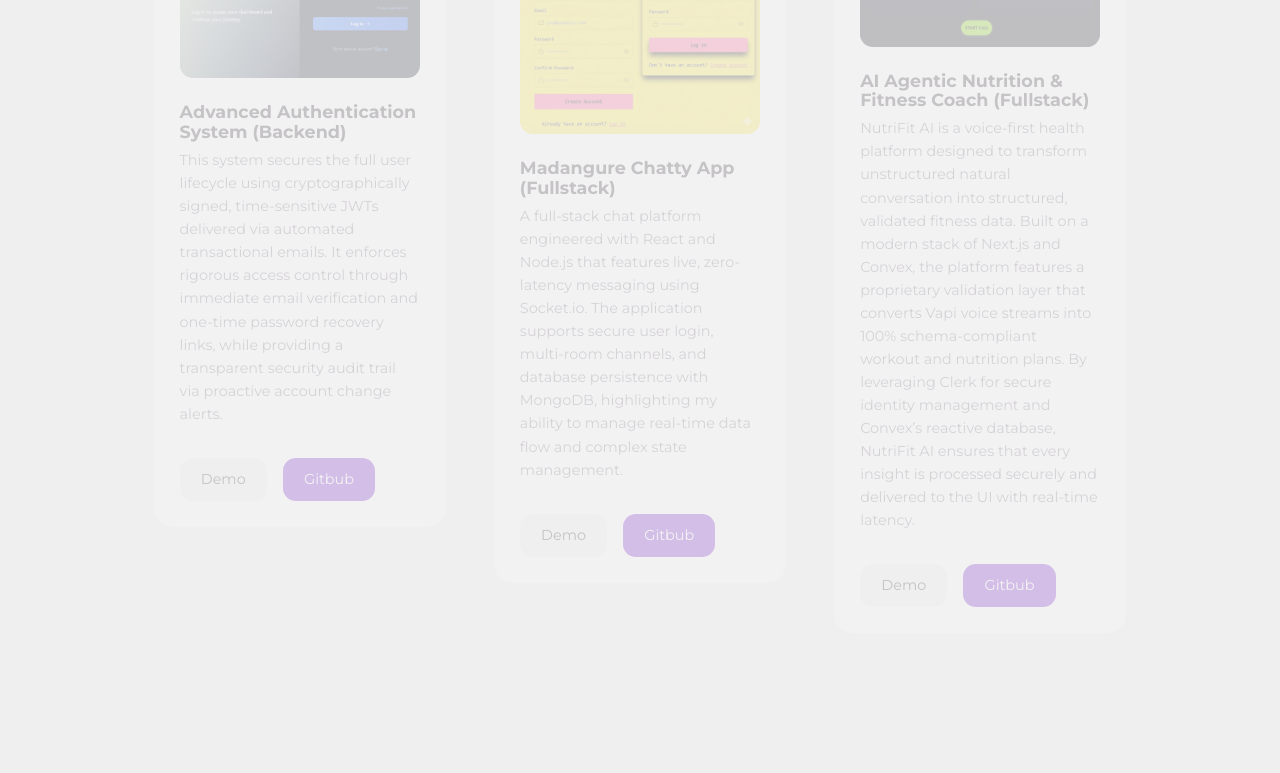
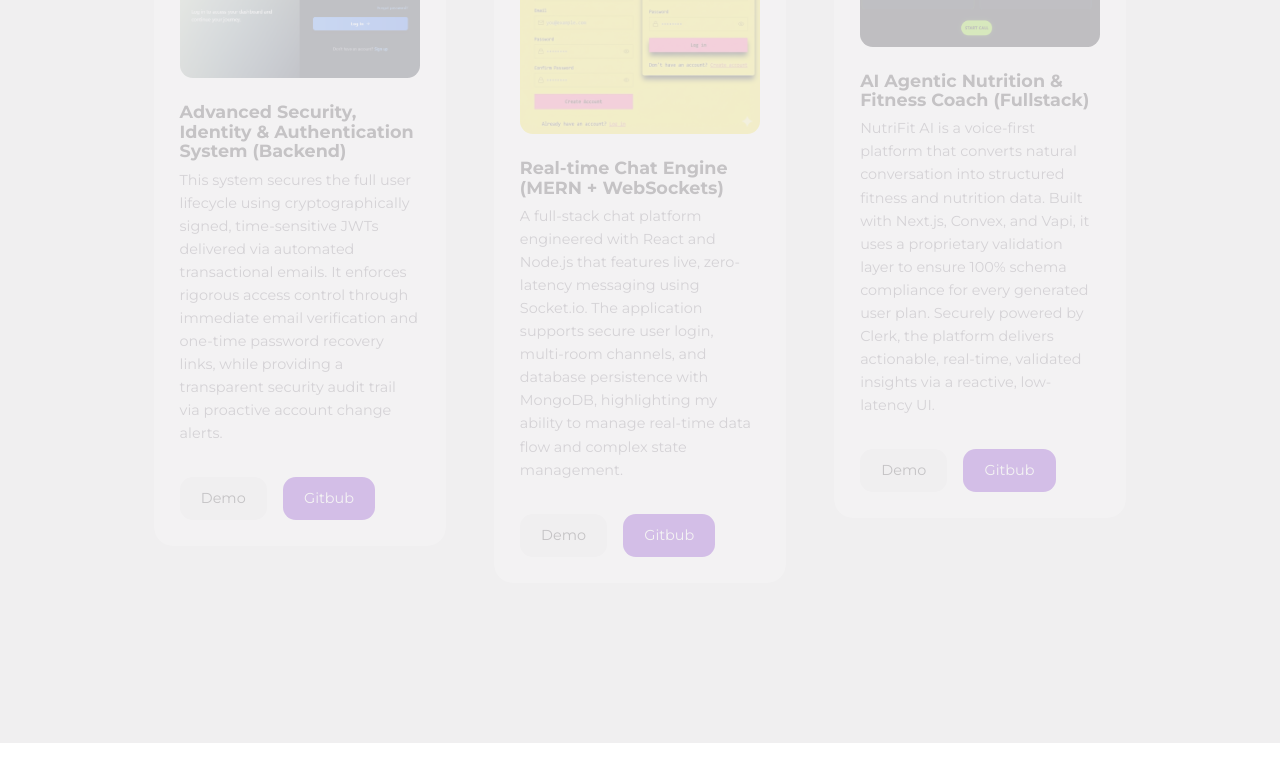
Before and after one commit to donald-madangure/madangure-portfolio, a React (Create React App) app: page / in a window 1280 px wide. Shown: the part 3207-3980 px from the top of the page. Built offline with nearby package versions, Linux system fonts and the light colour scheme.

Commit message:
docs: refine NutriFit AI platform description for clarity and impact

```diff
--- a/src/sections/portfolio/data.js
+++ b/src/sections/portfolio/data.js
@@ -7,7 +7,7 @@ const data = [
     id: 1,
     category: "backend",
     image: Image8,
-    title: "Advanced Authentication System (Backend)",
+    title: "Advanced Security, Identity & Authentication System (Backend)",
     desc: "This system secures the full user lifecycle using cryptographically signed, time-sensitive JWTs delivered via automated transactional emails. It enforces rigorous access control through immediate email verification and one-time password recovery links, while providing a transparent security audit trail via proactive account change alerts.",
     demo: "https://adavanced-authentication-system.onrender.com",
     pic: "Image4",
@@ -18,7 +18,7 @@ const data = [
     id: 2,
     category: "fullstack",
     image: Image4,
-    title: "Madangure Chatty App (Fullstack)",
+    title: "Real-time Chat Engine (MERN + WebSockets)",
     desc: "A full-stack chat platform engineered with React and Node.js that features live, zero-latency messaging using Socket.io. The application supports secure user login, multi-room channels, and database persistence with MongoDB, highlighting my ability to manage real-time data flow and complex state management.",
     demo: "https://madangure-chatt-app.onrender.com",
     pic: "Image4",
@@ -30,7 +30,7 @@ const data = [
     category: "fullstack",
     image: Image9,
     title: "AI Agentic Nutrition & Fitness Coach (Fullstack)",
-    desc: "NutriFit AI is a voice-first health platform designed to transform unstructured natural conversation into structured, validated fitness data. Built on a modern stack of Next.js and Convex, the platform features a proprietary validation layer that converts Vapi voice streams into 100% schema-compliant workout and nutrition plans. By leveraging Clerk for secure identity management and Convex’s reactive database, NutriFit AI ensures that every insight is processed securely and delivered to the UI with real-time latency.",
+    desc: "NutriFit AI is a voice-first platform that converts natural conversation into structured fitness and nutrition data. Built with Next.js, Convex, and Vapi, it uses a proprietary validation layer to ensure 100% schema compliance for every generated user plan. Securely powered by Clerk, the platform delivers actionable, real-time, validated insights via a reactive, low-latency UI.",
     demo: "https://nutrifit-ai-jade.vercel.app",
     pic: "Image9",
     github: "https://github.com/donald-madangure",
```
